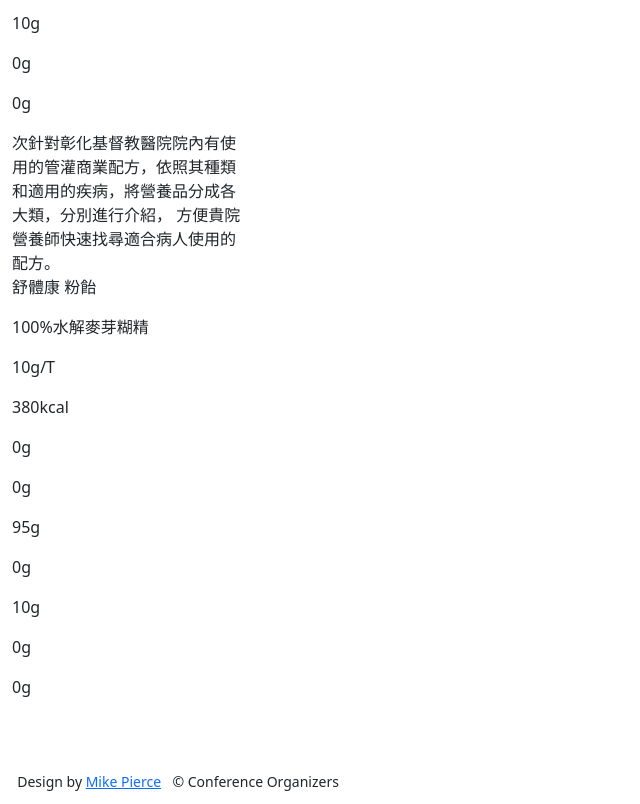
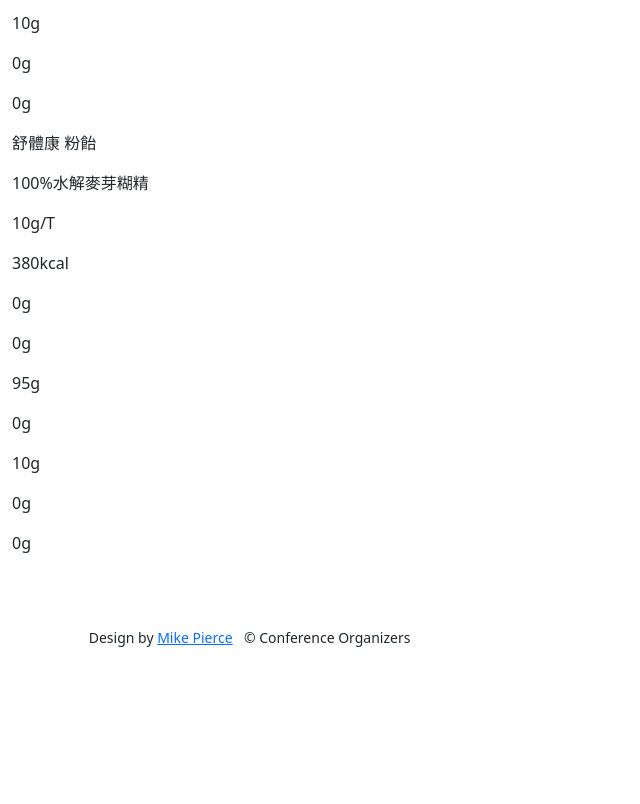
Before and after one commit to enteral-nutrition/w26_project, a plain HTML site: page shuijie/index.html in a window 1280 px wide. Shown: the part 2540-3344 px from the top of the page, without its empty margins (0-640 px from the left). After the commit the page ends 3200 px from the top, so only its background shows below. Drawn offline with nearby package versions, Linux system fonts and the light colour scheme; files that its build step writes are made by us from their sources.

Commit message:
Update index.html

```diff
--- a/shuijie/index.html
+++ b/shuijie/index.html
@@ -103,9 +103,6 @@
                 </div>
             </div>
            <div class="col-6">
-                <div class="text">
-                    次針對彰化基督教醫院院內有使用的管灌商業配方，依照其種類和適用的疾病，將營養品分成各大類，分別進行介紹，
-方便貴院營養師快速找尋適合病人使用的配方。
                     <p>舒體康 粉飴</p>
                     <p>100%水解麥芽糊精</p>
                     <p>10g/T</p>
```
